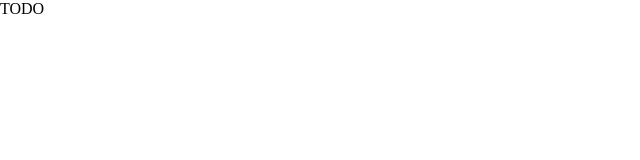
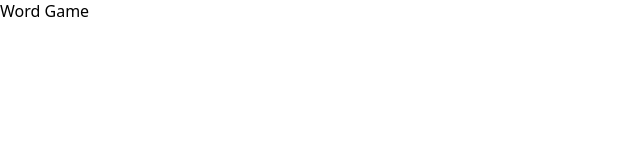
Before and after one commit to tylerschloesser/upgraded-giggle, a React app: page / in a window 1280 px wide. Shown: the top 160 px of the page, without its empty margins (0-640 px from the left). Built offline with nearby package versions, Linux system fonts and the light colour scheme.

Commit message:
add home component

```diff
--- a/src/index.scss
+++ b/src/index.scss
@@ -1,3 +1,9 @@
 body {
   margin: 0;
+  font: 16px system-ui;
 }
+
+h1 {
+  margin: 0;
+  font: 16px system-ui;
+}
--- a/src/index.tsx
+++ b/src/index.tsx
@@ -1,5 +1,13 @@
 import { createRoot } from 'react-dom/client'
 import './index.scss'
 
+function Home() {
+  return (
+    <>
+      <h1>Word Game</h1>
+    </>
+  )
+}
+
 const root = createRoot(document.getElementById('root')!)
-root.render(<>TODO</>)
+root.render(<Home />)
```
